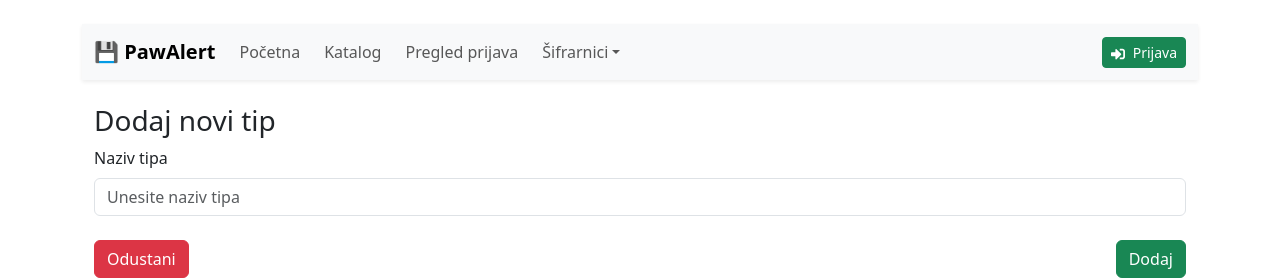
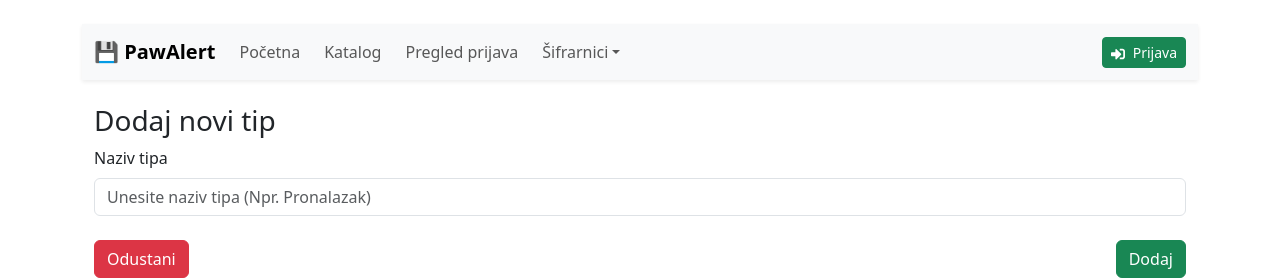
Before and after one commit to moritzanamaria/PawAlert, a React (Vite) app: page /tip/dodaj in a window 1280 px wide. Shown: the top 280 px of the page. Built offline with nearby package versions, Linux system fonts and the light colour scheme.

Commit message:
Ispravak placeholdera za novi tip i vrstu

```diff
--- a/src/pages/tipovi/TipNovi.jsx
+++ b/src/pages/tipovi/TipNovi.jsx
@@ -28,7 +28,7 @@ export default function TipNovi() {
             <Form onSubmit={obradiSubmit}>
                 <Form.Group controlId="naziv" className="mb-3">
                     <Form.Label>Naziv tipa</Form.Label>
-                    <Form.Control type="text" name="naziv" placeholder="Unesite naziv tipa" required />
+                    <Form.Control type="text" name="naziv" placeholder="Unesite naziv tipa (Npr. Pronalazak)" required />
                 </Form.Group>
 
                 <Row className="mt-4">
--- a/src/pages/vrste/VrstaNova.jsx
+++ b/src/pages/vrste/VrstaNova.jsx
@@ -28,7 +28,7 @@ export default function VrstaNova() {
             <Form onSubmit={obradiSubmit}>
                 <Form.Group controlId="naziv" className="mb-3">
                     <Form.Label>Naziv vrste</Form.Label>
-                    <Form.Control type="text" name="naziv" placeholder="Unesite naziv vrste" required />
+                    <Form.Control type="text" name="naziv" placeholder="Unesite naziv vrste (Npr. Ptica)" required />
                 </Form.Group>
 
                 <Row className="mt-4">
```
